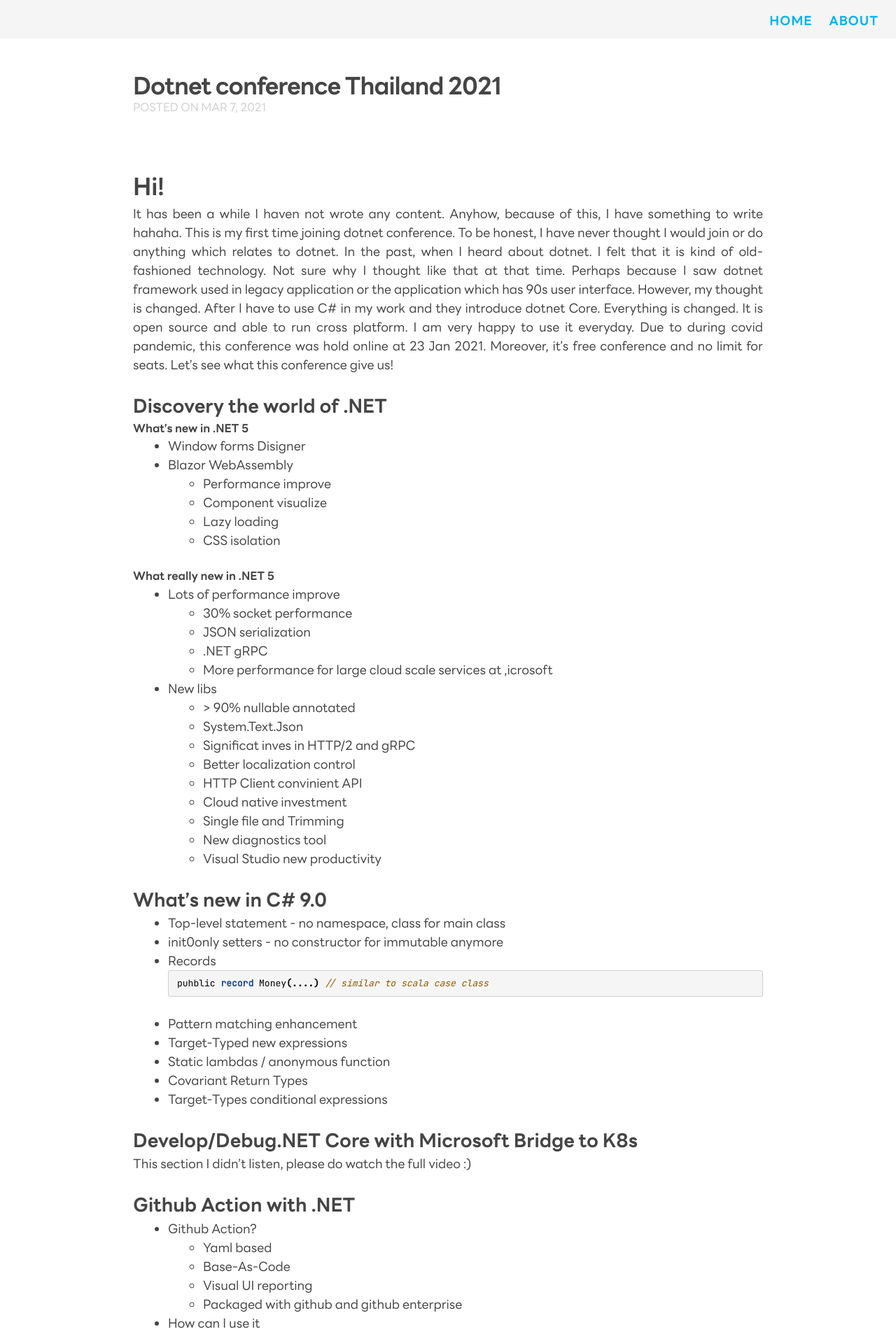
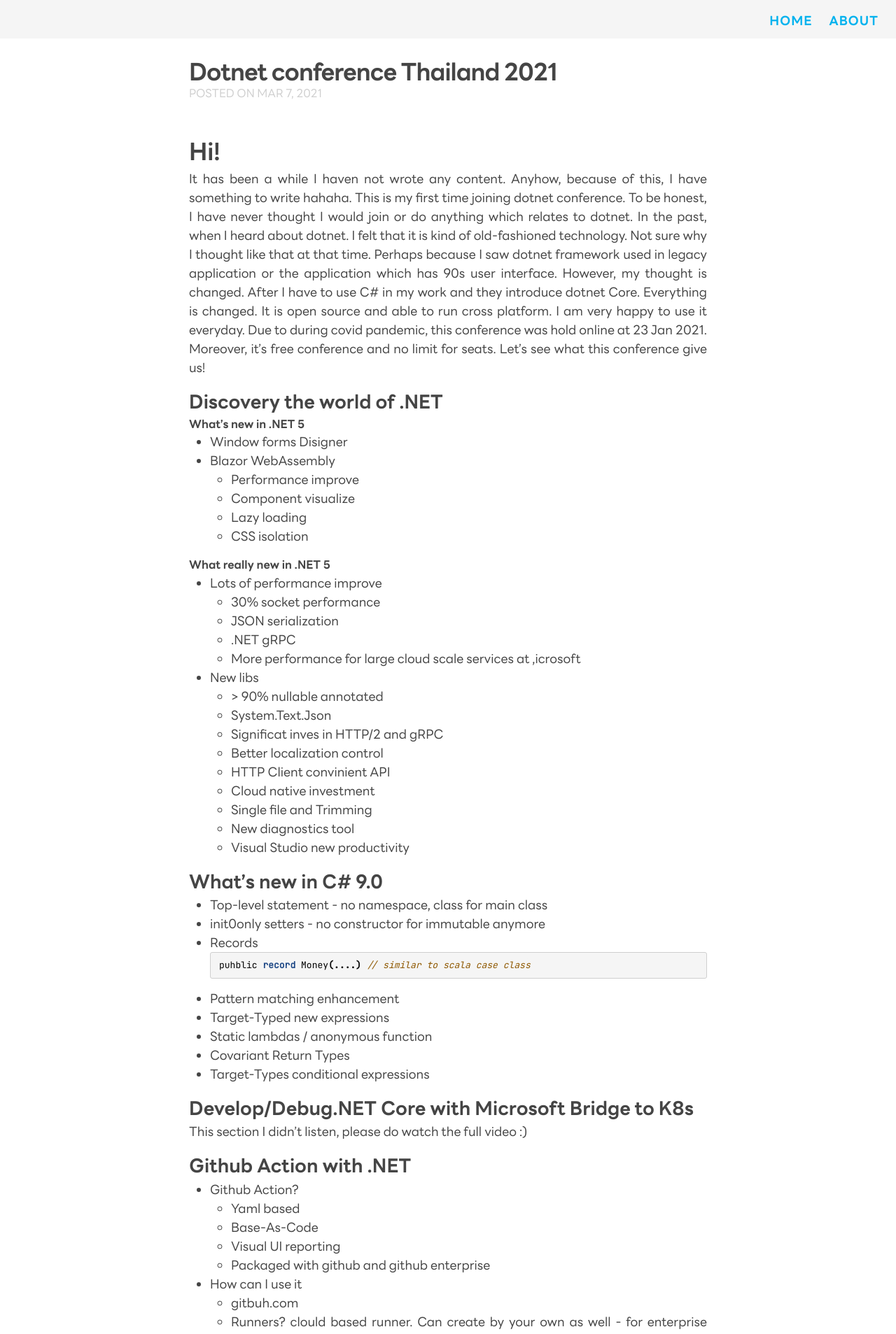
Before and after one commit to oat9002/oat9002.github.io, a Jekyll site: the page built from _posts/2021-03-07-dotnet-conf-thailand-2021.md, in a window 1280 px wide. Shown: the top 1907 px of the page at 70% size. Built offline with Jekyll 4.4.1, drawn with Linux system fonts in a browser that asks for light colours; nearby versions of some CDN libraries.

Commit message:
:lipstick:

```diff
--- a/css/main.scss
+++ b/css/main.scss
@@ -11,7 +11,7 @@
 
 $base-line-height: 1.5;
 
-$spacing-unit: 50px;
+$spacing-unit: 30px;
 
 $text-color: #454545;
 $background-color: #fff;
@@ -22,9 +22,9 @@
 $grey-color-dark: darken($grey-color, 25%);
 
 // Width of the content area
-$content-width: 1000px;
-$on-palm: 700px;
-$on-laptop: 1000px;
+$content-width: 800px;
+$on-palm: 600px;
+$on-laptop: 800px;
 
 // Using media queries with like this:
 // @include media-query($on-palm) {
```
